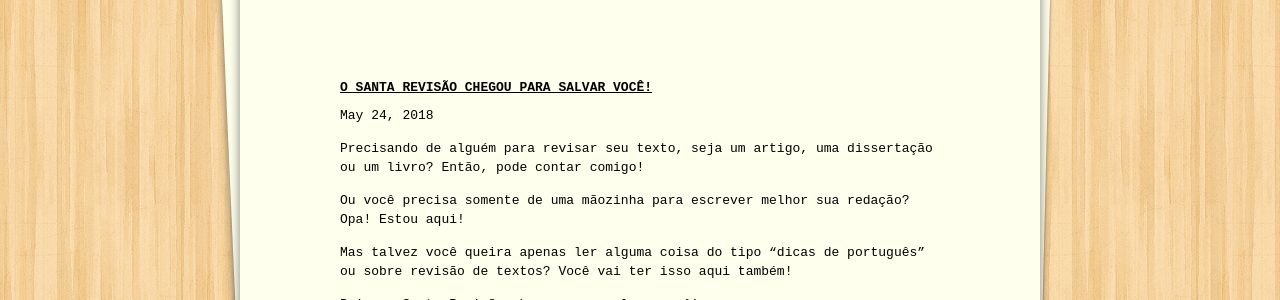
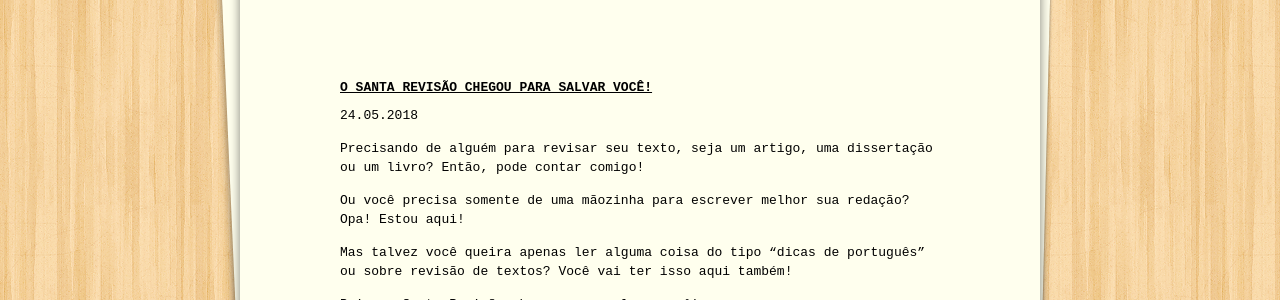
Before and after one commit to raqueldiniz/site, a Jekyll site: the page built from index.html, in a window 1280 px wide. Shown: the part 315-615 px from the top of the page. Built offline with Jekyll 4.4.1, drawn with Linux system fonts in a browser that asks for light colours; the list of posts is cut into pages by our own code.

Commit message:
Update index.html

```diff
--- a/index.html
+++ b/index.html
@@ -9,7 +9,7 @@ title: Santa Revisão
     {% for post in paginator.posts %}
     <li>
       <h1 >{{ post.title }}</h1>
-      <span>{{ post.date | date: "%b %-d, %Y" }}</span>
+      <span>{{ post.date | date: "%-d.%m.%Y" }}</span>
       {{ post.content }}
       <!--
       <div class="continue">
```
